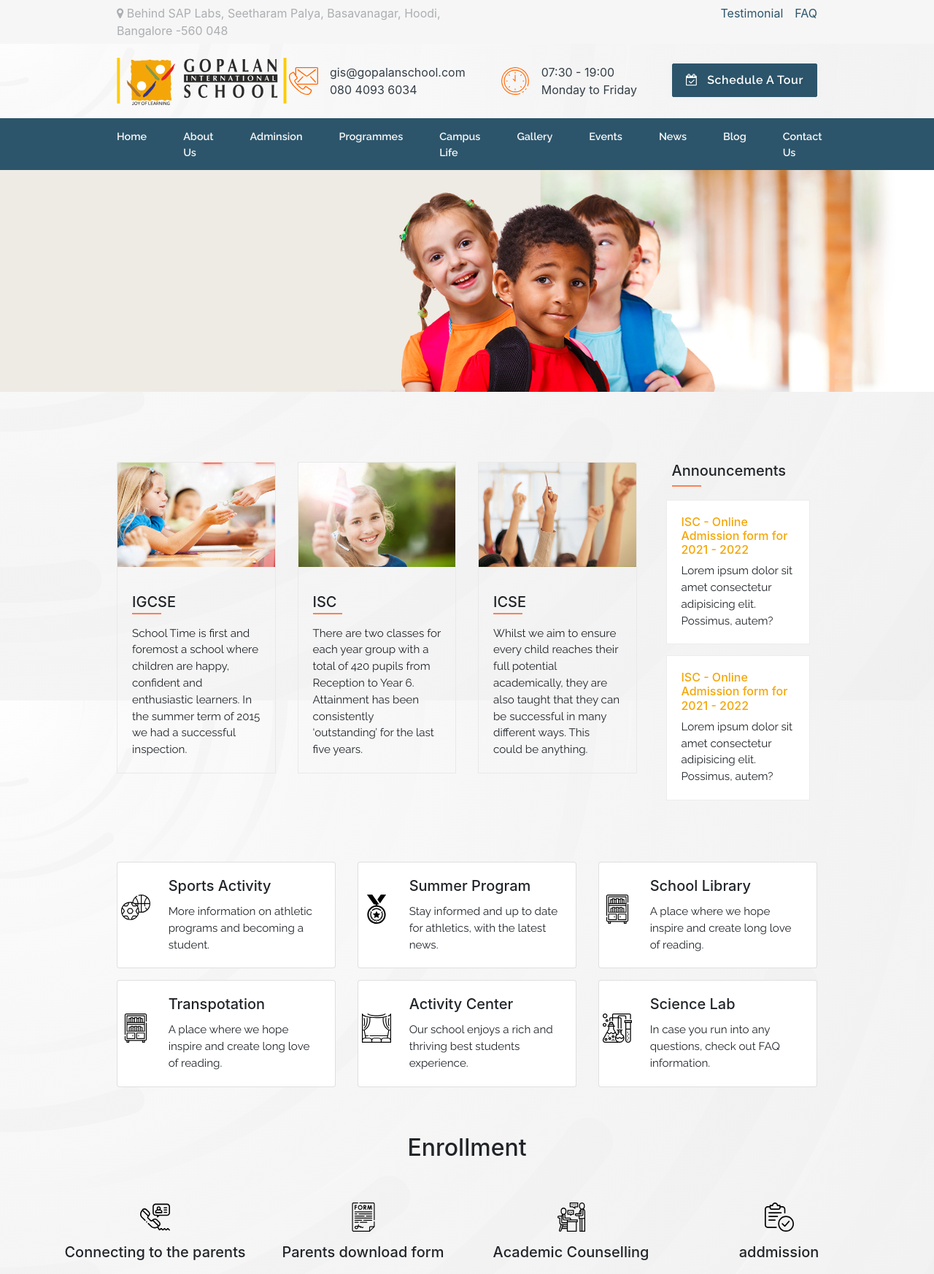
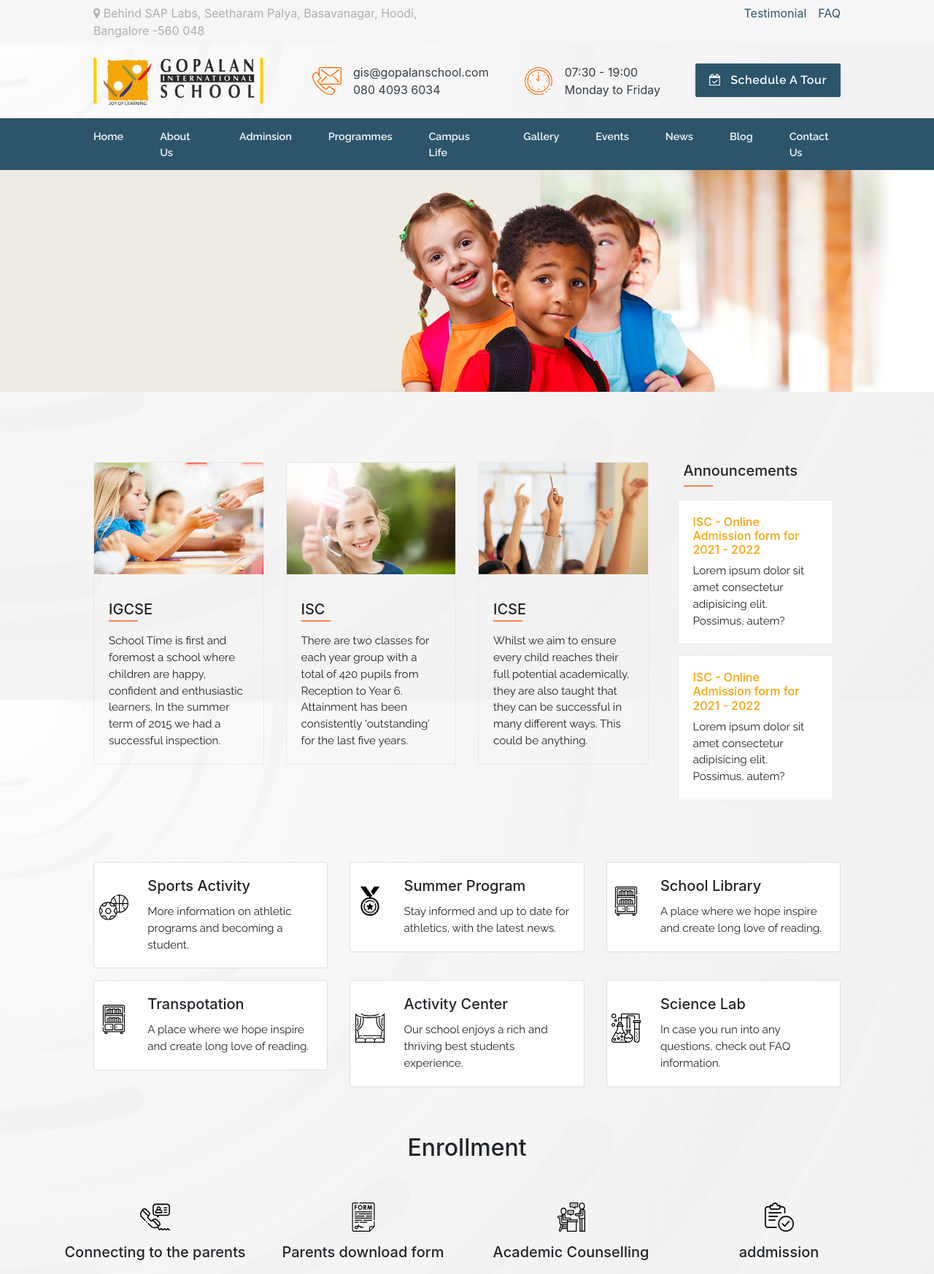
Before and after one commit to rohitsraj12/gopalan_school_websites, a PHP site: page /gopalan_international_school/development/index.html in a window 1280 px wide. Shown: the top 1746 px of the page at 73% size. Run offline with PHP 8.4, Linux system fonts and the light colour scheme.

Commit message:
Update responsive.css

```diff
--- a/gopalan_international_school/development/css/responsive.css
+++ b/gopalan_international_school/development/css/responsive.css
@@ -1,16 +1,15 @@
-@media(min-width: 768px){
+@media (min-width: 768px) {
   .mobile__banner {
     display: none;
   }
 
   .wrap__container {
-        width: 75%;
+    width: 80%;
   }
 
   .hamberger {
     display: none;
   }
-
 
   .nav__list + li {
     margin-left: 50px;
@@ -19,10 +18,9 @@
   .footer__middle-block {
     padding: 40px 0;
   }
-
 }
 
-@media(max-width: 767px){
+@media (max-width: 767px) {
   .desktop__banner {
     display: none;
   }
@@ -35,7 +33,7 @@
 
   .hamberger i {
     font-size: 2rem;
-        color: #F4A609;
+    color: #f4a609;
   }
 
   .wrap__container {
@@ -56,7 +54,7 @@
 
   .nav__list {
     padding-left: 4px;
-        border-bottom: 1px solid rgba(2, 58, 104, 0.39);;
+    border-bottom: 1px solid rgba(2, 58, 104, 0.39);
   }
 
   .nav__link {
@@ -82,7 +80,7 @@
     text-align: center;
   }
 
-    .amenity img{
+  .amenity img {
     padding-top: 30px;
   }
 
```
Lines whose indentation alone changed are shown as unchanged.
